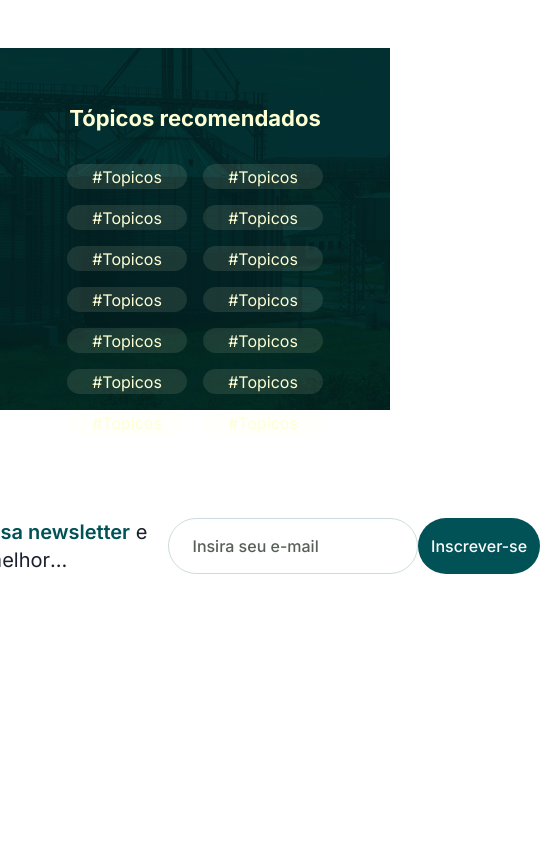
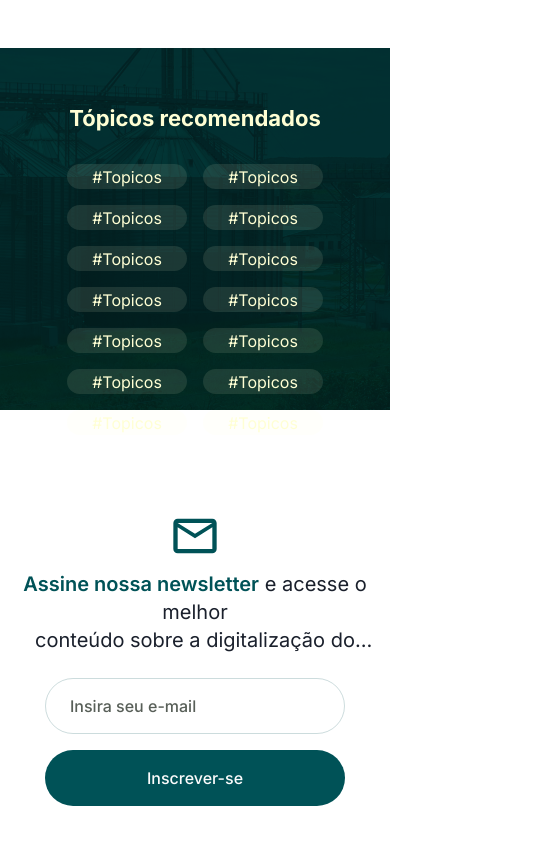
Before and after one commit to rafaelsoutoo/blog-aionz, a Next.js app: page / in a window 390 px wide. Shown: the part 4131-4975 px from the top of the page, 540 px wide, since content can reach past the window. Before the commit the page ends 4805 px from the top, so only its background shows below. Built offline with nearby package versions, Linux system fonts and the light colour scheme.

Commit message:
styles: implement responsiveness

```diff
--- a/src/Components/NewsLetter.tsx
+++ b/src/Components/NewsLetter.tsx
@@ -1,39 +1,38 @@
-import { Button, Flex, Image, Input, SimpleGrid, Text } from "@chakra-ui/react";
+import { Button, Flex, Image, Input, SimpleGrid, Text, Box } from "@chakra-ui/react";
 import { Inter } from "next/font/google";
-
 
 const inter = Inter({ subsets: ["latin"] });
 
-
 export function NewsLetter() {
     return (
-        <Flex mt={100} maxW={1700} mb={100}>
+        <Flex mt={100} maxW={1700} mb={100} direction="column" alignItems="center">
             <SimpleGrid
-                columns={{ base: 1, sm: 2, md: 4 }}
-                justifyContent="space-between"
+                columns={{ base: 1, md: 1, lg: 2 }}
+                spacingY={{ base: "24px", md: "24px", lg: '0' }}
+                px={{ base: "4px", md: "4px", lg: '10px' }}
                 alignItems="center"
-                display="flex"
+                w="full"
             >
-                <Image
-                    src="LetterIcon.svg"
-                />
+                <Box display="flex" flexDirection={{ base: "column", md: "column",lg: "row" }} alignItems={{ base: "center", md: "center" }}>
+                    <Image src="LetterIcon.svg" alt="Letter icon" mb={{ base: "16px", md: "20px", lg: '0' }} mr={{ base: "0px", md: "0", lg: '20px' }} />
                     <Text
                         className={inter.className}
-                    noOfLines={2}
+                        noOfLines={3}
                         fontSize="20px"
                         fontWeight={400}
                         lineHeight="28px"
                         whiteSpace="pre-line"
-                    ml={{base: "none", sm: "none", md: "16px"}}
-                    mr={{base: "none", sm: "none", md: "16px", lg: "30px"}}
-
+                        textAlign={{base: "center", lg: "initial"}}
                     >
                         <span style={{ color: "#005257", fontWeight: 600 }}>Assine nossa newsletter</span> e acesse o melhor{'\n'} conteúdo sobre a digitalização do agronegócio!
                     </Text>
+                </Box>
 
+                <Box display="flex" flexDirection={{ base: "column", md: "row" }} alignItems="center">
                     <Input
                         className={inter.className}
-                    w="386px"
+                        w={{base: "300px", sm: "386px", md:"300px", lg: "386px"}}
+
                         h="56px"
                         borderRadius="40px"
                         placeholder="Insira seu e-mail"
@@ -47,19 +46,15 @@ export function NewsLetter() {
                         border="1px solid"
                         borderColor="rgba(0, 82, 87, 0.2)"
                         pl="24px"
-                    mr={{base: "none", sm: "none", md: "4px"}}
-                    ml={{base: "none", sm: "none", md: "16px", lg: "30px"}}
+                        mb={{ base: "16px", md: "0px" }}
+                        mr={{ base: "0px", md: "4px" }}
                     />
-
                     <Button
-                    w="179px"
+                        w={{base: "300px", sm: "386px", md:"170px", lg: "179px"}}
                         h="56px"
                         borderRadius="140px"
-                    //padding="16"
                         bg="#005257"
-                    _hover={{
-                        bg:"#023535"
-                    }}
+                        _hover={{ bg: "#023535" }}
                     >
                         <Text
                             className={inter.className}
@@ -67,12 +62,12 @@ export function NewsLetter() {
                             fontWeight={500}
                             lineHeight="24px"
                             color="#FCFCFC"
-
                         >
                             Inscrever-se
                         </Text>
                     </Button>
+                </Box>
             </SimpleGrid>
         </Flex>
-    )
+    );
 }
```
Lines whose indentation alone changed are shown as unchanged.
